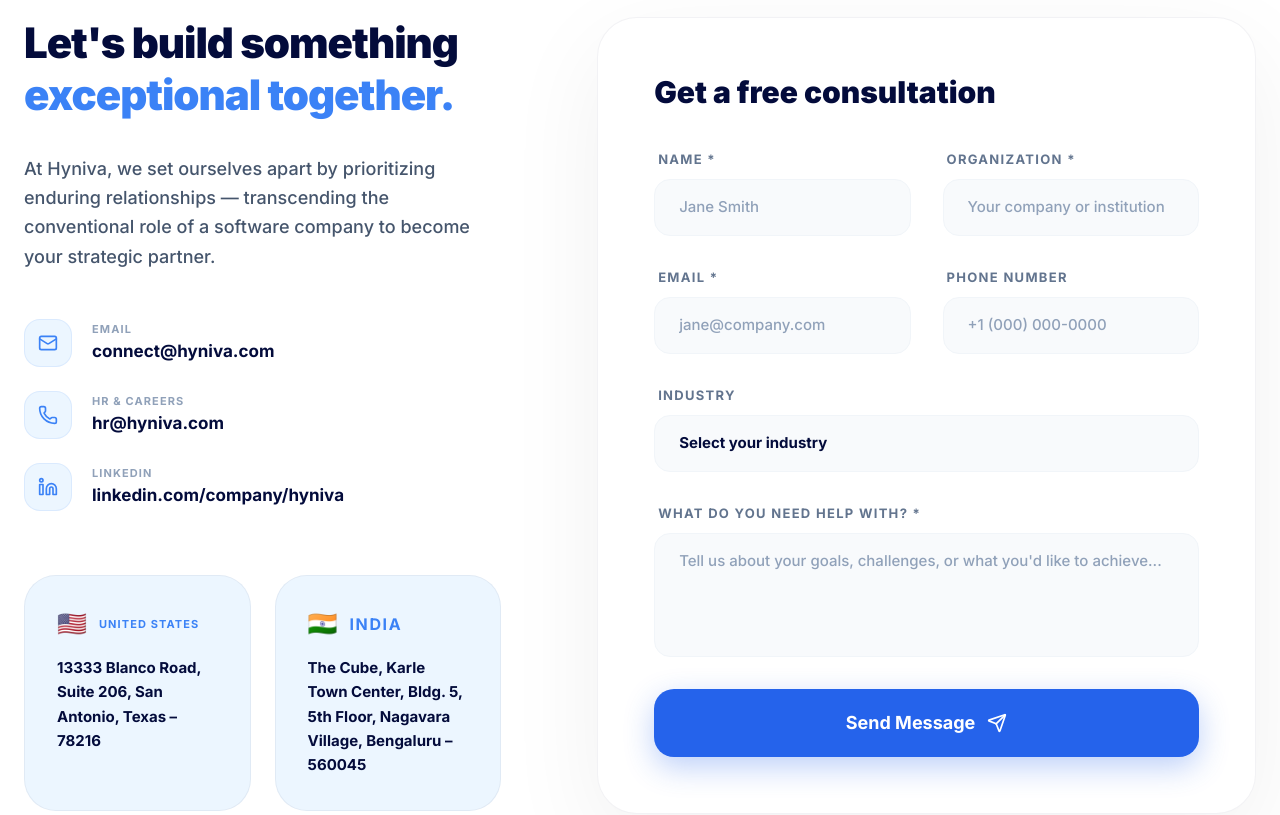
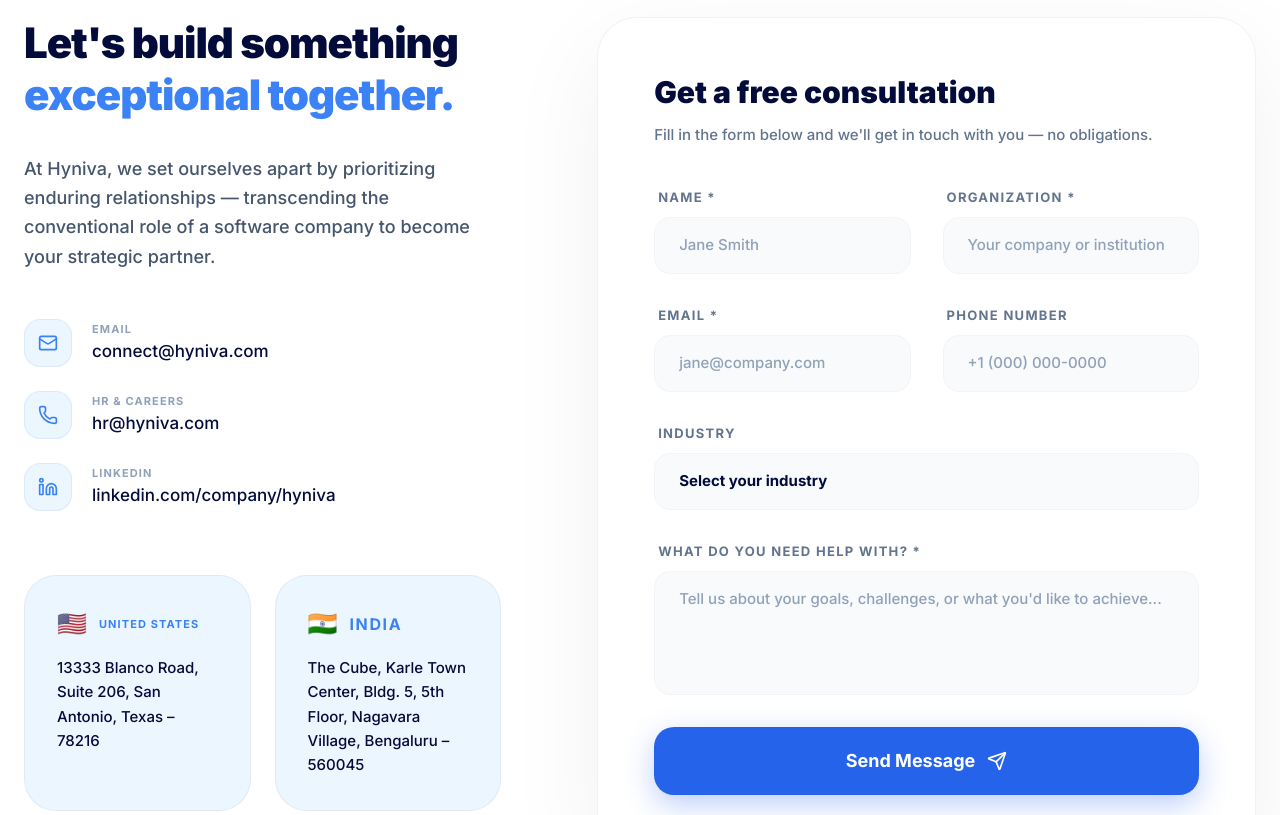
Before and after one commit to krishnavamsij/SimpleCube-Website, a Next.js app: page /contact in a window 1280 px wide. Shown: the part 720-1535 px from the top of the page. Built offline with nearby package versions, Linux system fonts and the light colour scheme.

Commit message:
style: refine contact typography and add form subtext

```diff
--- a/src/app/contact/page.tsx
+++ b/src/app/contact/page.tsx
@@ -90,7 +90,7 @@
                                             </div>
                                             <div>
                                                 <p className="text-[11px] font-bold text-slate-400 uppercase tracking-widest mb-0.5">EMAIL</p>
-                                                <a href={`mailto:${contactContent.body.contactInfo.email}`} className="text-[17px] font-bold text-[#030B3B] hover:text-[#3B82F6] transition-colors">
+                                                <a href={`mailto:${contactContent.body.contactInfo.email}`} className="text-[17px] font-medium text-[#030B3B] hover:text-[#3B82F6] transition-colors">
                                                     {contactContent.body.contactInfo.email}
                                                 </a>
                                             </div>
@@ -102,7 +102,7 @@
                                             </div>
                                             <div>
                                                 <p className="text-[11px] font-bold text-slate-400 uppercase tracking-widest mb-0.5">HR & CAREERS</p>
-                                                <a href={`mailto:${contactContent.body.contactInfo.hr}`} className="text-[17px] font-bold text-[#030B3B] hover:text-[#3B82F6] transition-colors">
+                                                <a href={`mailto:${contactContent.body.contactInfo.hr}`} className="text-[17px] font-medium text-[#030B3B] hover:text-[#3B82F6] transition-colors">
                                                     {contactContent.body.contactInfo.hr}
                                                 </a>
                                             </div>
@@ -114,7 +114,7 @@
                                             </div>
                                             <div>
                                                 <p className="text-[11px] font-bold text-slate-400 uppercase tracking-widest mb-0.5">LINKEDIN</p>
-                                                <a href={`https://${contactContent.body.contactInfo.linkedin}`} target="_blank" className="text-[17px] font-bold text-[#030B3B] hover:text-[#3B82F6] transition-colors">
+                                                <a href={`https://${contactContent.body.contactInfo.linkedin}`} target="_blank" className="text-[17px] font-medium text-[#030B3B] hover:text-[#3B82F6] transition-colors">
                                                     {contactContent.body.contactInfo.linkedin}
                                                 </a>
                                             </div>
@@ -128,7 +128,7 @@
                                                 <span className="text-2xl">🇺🇸</span>
                                                 <h4 className="text-[11px] font-bold text-[#3B82F6] uppercase tracking-widest">{contactContent.body.offices.us.title}</h4>
                                             </div>
-                                            <p className="text-[15px] font-bold text-[#030B3B] leading-relaxed">
+                                            <p className="text-[15px] font-medium text-[#030B3B] leading-relaxed">
                                                 {contactContent.body.offices.us.address}
                                             </p>
                                         </div>
@@ -138,7 +138,7 @@
                                                 <span className="text-2xl">🇮🇳</span>
                                                 <h4 className="text((11px)] font-bold text-[#3B82F6] uppercase tracking-widest">{contactContent.body.offices.india.title}</h4>
                                             </div>
-                                            <p className="text-[15px] font-bold text-[#030B3B] leading-relaxed">
+                                            <p className="text-[15px] font-medium text-[#030B3B] leading-relaxed">
                                                 {contactContent.body.offices.india.address}
                                             </p>
                                         </div>
@@ -155,9 +155,14 @@
                                     viewport={viewportOnce}
                                     className="p-10 lg:p-14 rounded-[40px] border border-[#030B3B]/5 bg-white shadow-[0_30px_100px_rgba(0,0,0,0.06)]"
                                 >
-                                    <h3 className="text-3xl font-[900] text-[#030B3B] mb-10 font-display">
-                                        {contactContent.form.title}
-                                    </h3>
+                                    <div className="mb-10">
+                                        <h3 className="text-3xl font-[900] text-[#030B3B] mb-3 font-display leading-tight">
+                                            {contactContent.form.title}
+                                        </h3>
+                                        <p className="text-[15px] font-medium text-slate-500 leading-relaxed">
+                                            Fill in the form below and we&apos;ll get in touch with you — no obligations.
+                                        </p>
+                                    </div>
 
                                     <form className="space-y-8">
                                         <div className="grid grid-cols-1 sm:grid-cols-2 gap-8">
```
